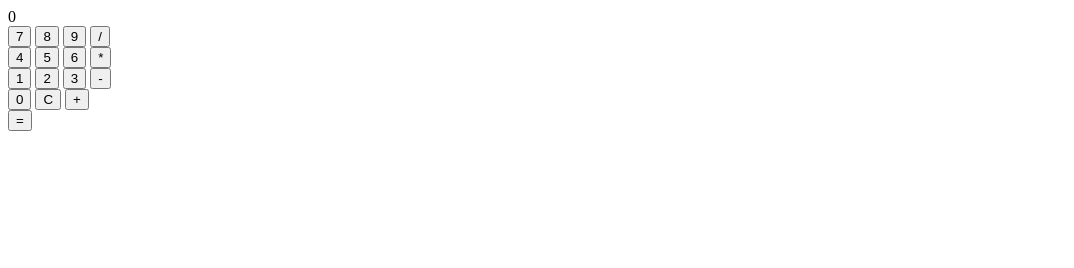
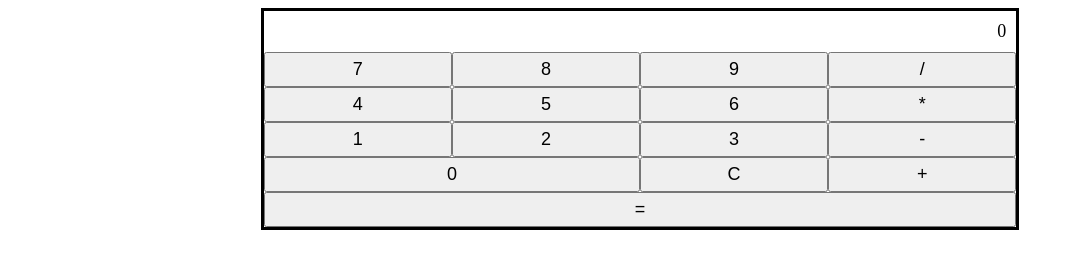
Before and after one commit to VolTorian/odin-calculator, a plain HTML site: page index.html in a window 1280 px wide. Shown: the whole page, without its empty margins (0-1074 px from the left). Drawn offline with Linux system fonts and the light colour scheme.

Commit message:
basic layout styling

```diff
--- a/index.html
+++ b/index.html
@@ -10,6 +10,7 @@
     </head>
 
     <body>
+        <div id="calculator">
             <div id="display">0</div>
 
             <div class="buttons">
@@ -40,5 +41,7 @@
                     <button class="action" id="equals">=</button>
                 </div>
             </div>
+
+        </div>
     </body>
 </html>
--- a/style.css
+++ b/style.css
@@ -0,0 +1,33 @@
+html, body {
+    height: 100%;
+}
+
+#calculator {
+    border: 3px solid black;
+    margin: 0px 20%;
+    max-height: 60%;
+    /* aspect-ratio: 3/4; */
+}
+
+.row {
+    display: flex;
+    /* justify-content: center; */
+}
+
+#display {
+    font-size: large;
+    padding: 10px;
+    text-align: right;
+}
+
+button {
+    font-size: large;
+    flex-grow: 1;
+    flex-basis: 25%;
+    padding: 5px;
+}
+
+#zero {
+    flex-grow: 2;
+    flex-basis: 50%;
+}
```
Lines whose indentation alone changed are shown as unchanged.
